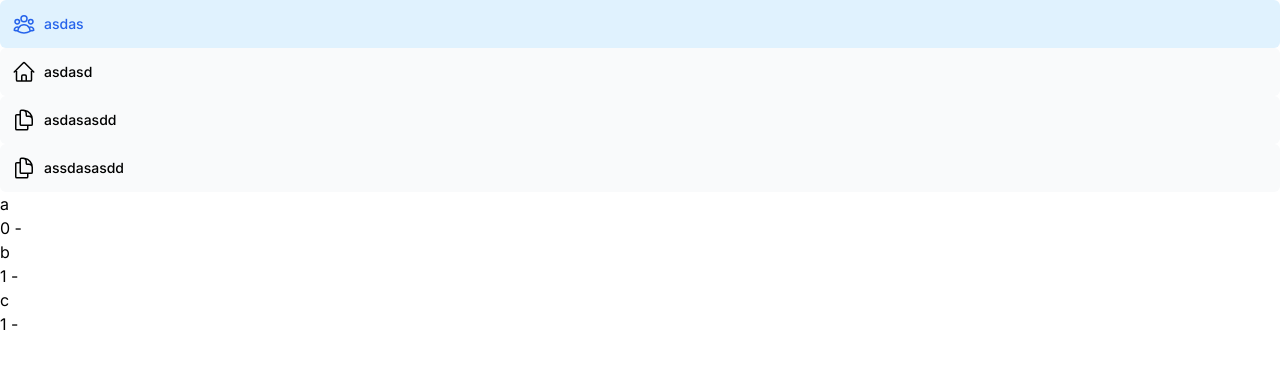
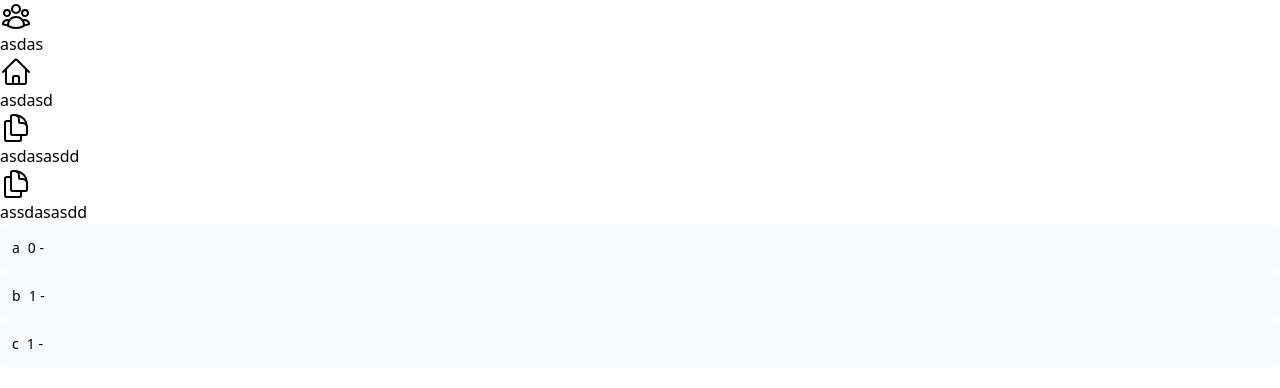
Before and after one commit to Magnus1990P/cyber_farm-frontend, a Next.js app in the folder frontend/: page / in a window 1280 px wide. Shown: the top 388 px of the page. Built offline with nearby package versions, Linux system fonts and the light colour scheme; a web font is replaced by a local one.

Commit message:
learning tailwind, react and nextjs

```diff
--- a/frontend/app/layout.tsx
+++ b/frontend/app/layout.tsx
@@ -1,14 +1,20 @@
-import '@/app/ui/global.css';
-import { inter } from '@/app/ui/fonts';
+import NavBar from '@/app/ui/navbar'
 
-export default function RootLayout({
+export default function DashboardLayout({
   children,
 }: {
-  children: React.ReactNode;
+  children: React.ReactNode
 }) {
   return (
     <html lang="en">
-      <body className={`${inter.className} antialiased`}>{children}</body>
+      <body>
+        <NavBar></NavBar>
+        {/* Layout UI */}
+        {/* Place children where you want to render a page or nested layout */}
+        <main>
+          {children}
+        </main>
+      </body>
     </html>
-  );
+  )
 }
--- a/frontend/app/page.tsx
+++ b/frontend/app/page.tsx
@@ -1,5 +1,4 @@
 import styles from '@/app/ui/home.module.css';
-import NavLinks from "@/app/ui/nav-links";
 import {Vendor, Product} from "@/app/lib/definitions"
 import ProductCard from '@/app/ui/products';
 
@@ -14,10 +13,10 @@ const products = [
   {id:1, name:"b", vendor:1, products:[]},
   {id:2, name:"c", vendor:1, products:[]}]
 
+
 export default function Page() {
   return (
     <>
-    <NavLinks></NavLinks>
     <ProductCard products={products}></ProductCard>
     </>
 );
--- a/frontend/app/ui/nav-links.tsx
+++ /dev/null
@@ -1,44 +0,0 @@
-'use client';
-
-import {
-  UserGroupIcon,
-  HomeIcon,
-  DocumentDuplicateIcon,
-} from '@heroicons/react/24/outline';
-import Link from 'next/link';
-import { usePathname } from 'next/navigation';
-import clsx from 'clsx';
-
-// ...
-
-export default function NavLinks() {
-  const pathname = usePathname();
-
-  const links = [{name: "asdas", href:"/", icon: UserGroupIcon},
-                 {name: "asdasd", href:"/dashboard", icon: HomeIcon},
-                 {name: "asdasasdd", href:"/dashboard/customers", icon: DocumentDuplicateIcon},
-                 {name: "assdasasdd", href:"/dashboard/invoices", icon: DocumentDuplicateIcon}];
-
-  return (
-    <>
-      {links.map((link) => {
-        const LinkIcon = link.icon;
-        return (
-          <Link
-            key={link.name}
-            href={link.href}
-            className={clsx(
-              'flex h-[48px] grow items-center justify-center gap-2 rounded-md bg-gray-50 p-3 text-sm font-medium hover:bg-sky-100 hover:text-blue-600 md:flex-none md:justify-start md:p-2 md:px-3',
-              {
-                'bg-sky-100 text-blue-600': pathname === link.href,
-              },
-            )}
-          >
-            <LinkIcon className="w-6" />
-            <p className="hidden md:block">{link.name}</p>
-          </Link>
-        );
-      })}
-    </>
-  );
-}
--- /dev/null
+++ b/frontend/app/ui/navbar.tsx
@@ -0,0 +1,37 @@
+'use client';
+
+import Link from 'next/link';
+import { usePathname } from 'next/navigation';
+import '@/app/ui/global.css';
+import clsx from 'clsx';
+import {
+  UserGroupIcon,
+  HomeIcon,
+  DocumentDuplicateIcon,
+} from '@heroicons/react/24/outline';
+
+export default function NavBar() {
+  const pathname = usePathname();
+  const links = [{name: "asdas",        href:"/",                     icon: UserGroupIcon},
+                 {name: "asdasd",       href:"/dashboard",            icon: HomeIcon},
+                 {name: "asdasasdd",    href:"/dashboard/customers",  icon: DocumentDuplicateIcon},
+                 {name: "assdasasdd",   href:"/dashboard/invoices",   icon: DocumentDuplicateIcon}];
+  return (
+    <nav
+      className="flex-container ">
+      {links.map((link) => {
+        const LinkIcon = link.icon;
+        return (
+          <Link
+            key={link.name}
+            href={link.href}
+            className=""
+          >
+            <LinkIcon className="w-8" />
+            <p className="">{link.name}</p>
+          </Link>
+        );
+      })}
+    </nav>
+  );
+}
--- a/frontend/app/ui/products.tsx
+++ b/frontend/app/ui/products.tsx
@@ -1,22 +1,25 @@
 'use client';
 
-function Card({ children }) {
-  return (
-    <div className="card">
-      {children}
-    </div>
-  );
-}
+import Link from 'next/link';
+import { usePathname } from 'next/navigation';
+import clsx from 'clsx';
+import {
+  UserGroupIcon,
+  HomeIcon,
+  DocumentDuplicateIcon,
+} from '@heroicons/react/24/outline';
 
 export default function ProductCard({products}) {
   return (
     <>
-      {products.map((link) => {
+      {products.map((product) => {
         return (
-          <Card key={link.name}>
-            <h1>{link.name}</h1>
-            <p className="hidden md:block">{link.vendor} - {link.companies}</p>
-          </Card>
+          <div
+            className="card flex h-[48px] grow items-center justify-center gap-2 rounded-md bg-gray-50 p-3 text-sm font-medium hover:bg-sky-100 hover:text-blue-600 md:flex-none md:justify-start md:p-2 md:px-3"
+            key={product.name}>
+            <h1>{product.name}</h1>
+            <p className="hidden md:block">{product.vendor} - {product.companies}</p>
+          </div>
         );
       })}
     </>
```
